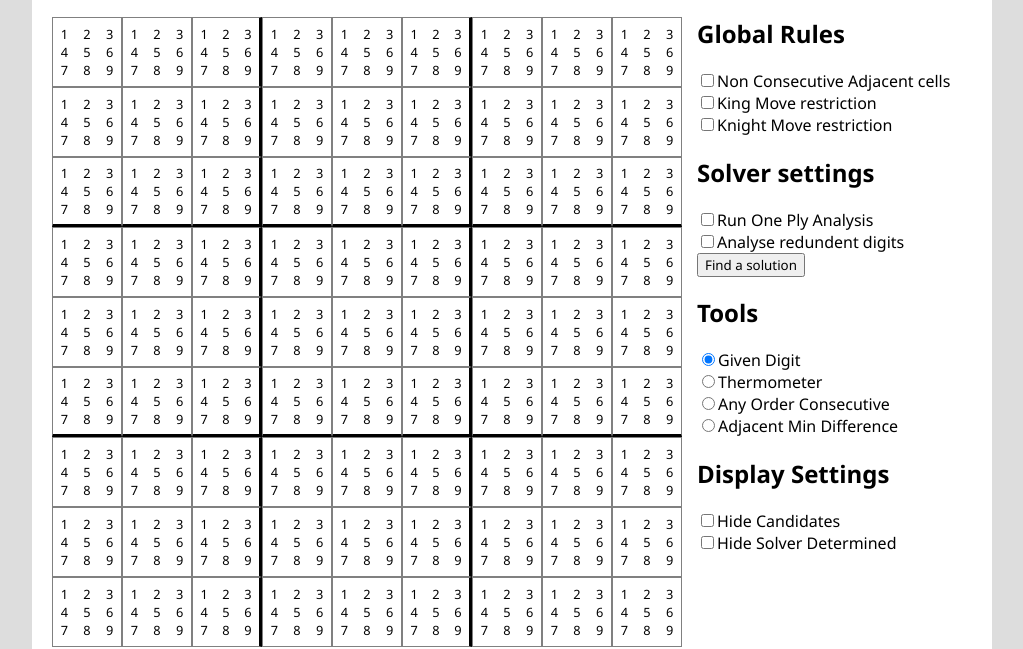
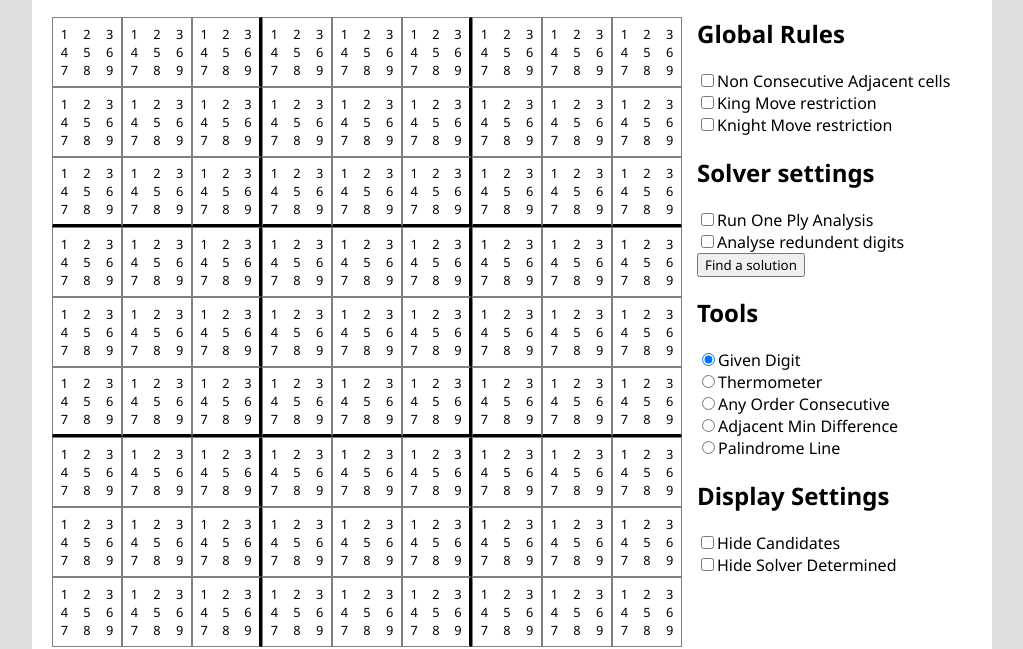
Before and after one commit to Zingler/website, a Gatsby site: page /project/sudoku in a window 1280 px wide. Shown: the part 157-806 px from the top of the page, without its empty margins (128-1151 px from the left). Built offline with nearby package versions, Linux system fonts and the light colour scheme; Gatsby itself is replaced by a stand-in of ours.

Commit message:
Adding palindrome logic

```diff
--- a/src/components/sudoku/logic.js
+++ b/src/components/sudoku/logic.js
@@ -361,6 +361,61 @@ export class AnyOrderConsecutiveRule extends IDMixin(OrderedCellRule, "AnyOrderC
     }
 }
 
+export class PalindromeRule extends IDMixin(OrderedCellRule, "Palindrome") {
+    constructor(cell_indexes) {
+        super(cell_indexes)
+    }
+
+    pairIndex(index) {
+        return this.cell_indexes.length - index - 1
+    }
+
+    valid(board) {
+        for(let i=0; i<this.cell_indexes.length; i++) {
+            let index = this.cell_indexes[i]
+            let cell = board.grid[index[0]][index[1]]
+            let pairIndex = this.cell_indexes[this.pairIndex(i)]
+            let pairedCell = board.grid[pairIndex[0]][pairIndex[1]]
+            if(cell.value && pairedCell.value) {
+                if(cell.value !== pairedCell.value) {
+                    return [false, index, `Value must be ${pairedCell.value} to be a palindrome`]
+                }
+            }
+            if(!cell.value && pairedCell.value) {
+                if(!cell.candidates.has(pairedCell.value)) {
+                    return [false, index, `Value must be ${pairedCell.value} to be a palindrome, but this value was eliminated`]
+                }
+            }
+        }
+        return [true]
+    }
+
+    run(board) {
+        var changed = false
+        for(let i=0; i<this.cell_indexes.length; i++) {
+            let index = this.cell_indexes[i]
+            let cell = board.grid[index[0]][index[1]]
+            let pairIndex = this.cell_indexes[this.pairIndex(i)]
+            let pairedCell = board.grid[pairIndex[0]][pairIndex[1]]
+
+            if(cell.value && !pairedCell.value) {
+                pairedCell.pendingValue = cell.value
+                pairedCell.solver_determined = true
+                changed = true
+            }
+
+            if(!cell.value && !pairedCell.value) {
+                for(let i=1; i<=9; i++) {
+                    if(!cell.candidates.has(i)) {
+                        changed |= pairedCell.candidates.delete(i)
+                    }
+                }
+            }
+        }
+        return changed
+    }
+}
+
 export class AdjacentMinDifferenceRule extends IDMixin(OrderedCellRule, "AdjacentMinDifference") {
     constructor(cell_indexes, { min_difference = 3 } = {}) {
         super(cell_indexes)
--- a/src/components/sudoku/rulerender.js
+++ b/src/components/sudoku/rulerender.js
@@ -77,10 +77,34 @@ class ThermoRenderer extends Renderer {
     }
 }
 
+class PalindromeRenderer extends Renderer {
+    constructor() {
+        super(Logic.PalindromeRule)
+    }
+
+    render(ctx, rule) {
+        ctx.strokeStyle = "rgb(200,200,200)"
+        ctx.fillStyle = ctx.strokeStyle
+
+        ctx.lineWidth = 16
+        ctx.lineCap = "round"
+        ctx.lineJoin = "round"
+        let cell_indexes = rule.cell_indexes
+        ctx.beginPath()
+        ctx.moveTo(...cell_center(cell_indexes[0]))
+
+        for (let i = 1; i < cell_indexes.length; i++) {
+            ctx.lineTo(...cell_center(cell_indexes[i]))
+        }
+        ctx.stroke()
+    }
+}
+
 const RENDERERS = [
     new AnyOrderConsecutiveRenderer(),
     new AdjacentMinDifferenceRenderer(),
-    new ThermoRenderer()
+    new ThermoRenderer(),
+    new PalindromeRenderer(),
 ]
 
 export class RuleCanvas extends React.Component {
--- a/src/components/sudoku/view.js
+++ b/src/components/sudoku/view.js
@@ -138,7 +138,8 @@ export default class SudokuBoard extends React.Component {
         [Tool.GivenDigitTool, "Given Digit"],
         [Tool.ThermoTool, "Thermometer"],
         [Tool.AnyOrderConsecutiveTool, "Any Order Consecutive"],
-        [Tool.AdjacentMinDifferenceTool, "Adjacent Min Difference"]
+        [Tool.AdjacentMinDifferenceTool, "Adjacent Min Difference"],
+        [Tool.PalindromeTool, "Palindrome Line"],
     ]
 
     tools() {
```
Also changed, not shown: src/components/sudoku/tools.js (+7 -1 lines).
